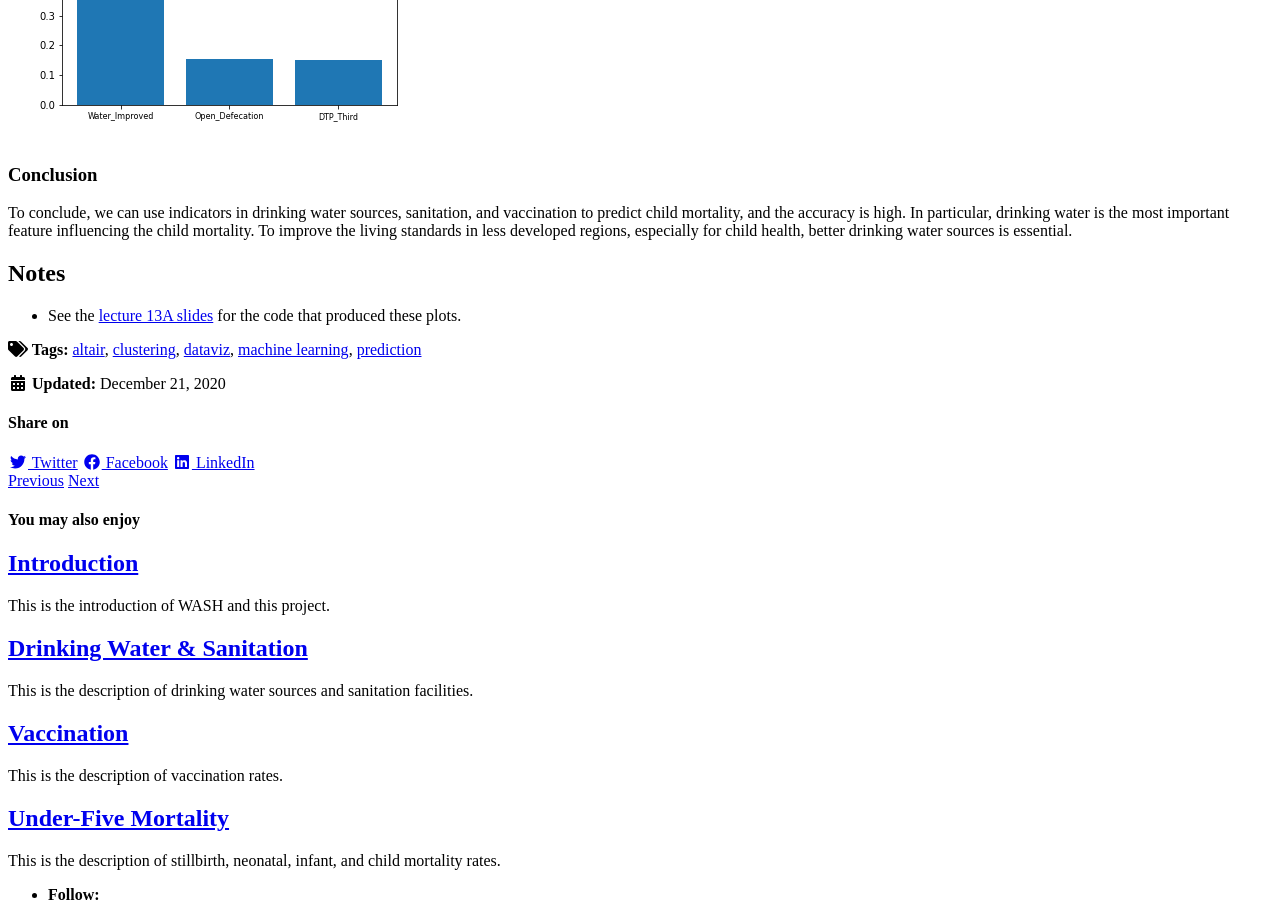
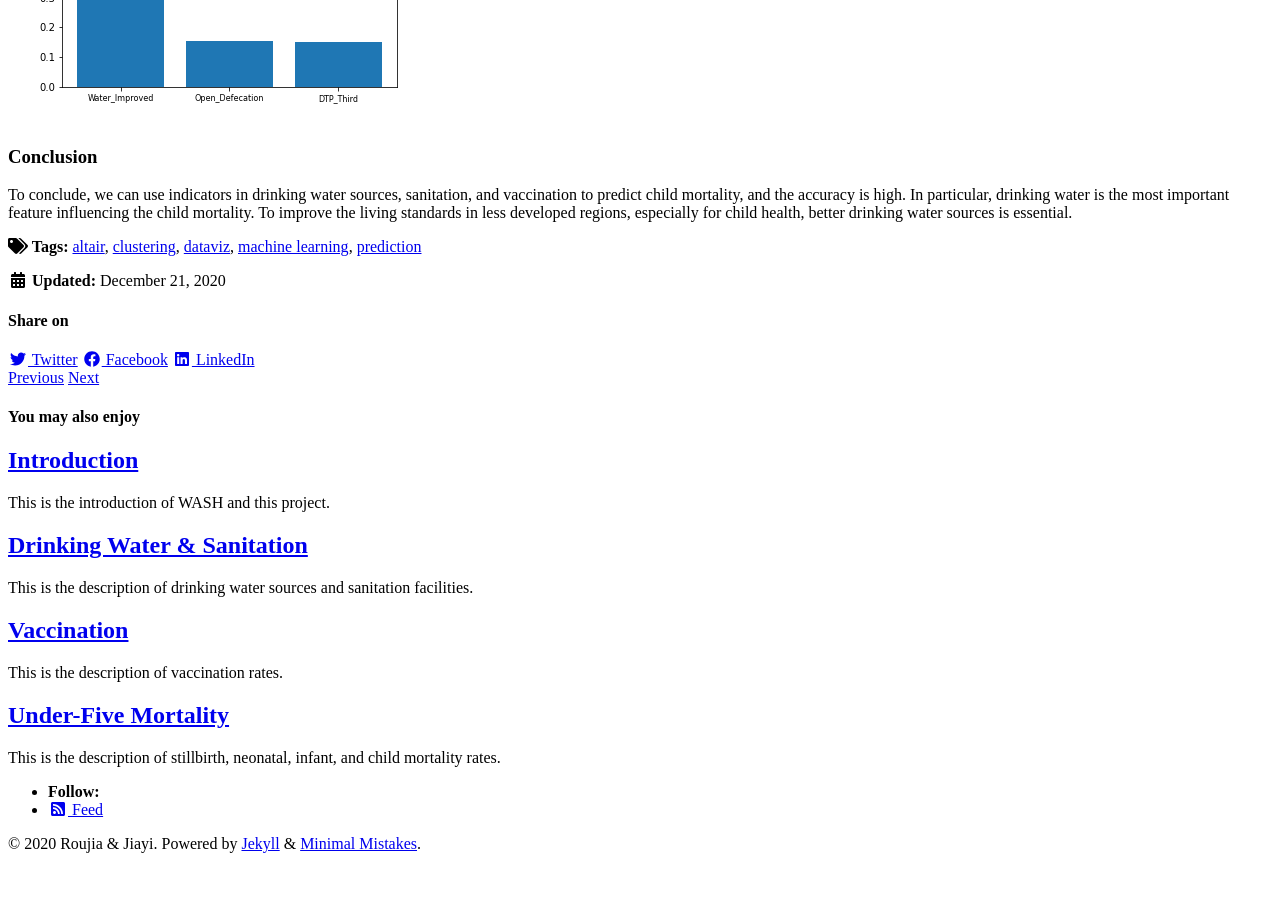
Before and after one commit to RoujiaChen/jiayi_roujia_FP, a Jekyll site: the page built from _posts/2020-12-21-a-machine-learning.md, in a window 1280 px wide and 900 px high, scrolled down 4710 px. Built offline with Jekyll 4.4.1, drawn with Linux system fonts in a browser that asks for light colours; cached includes are drawn as plain includes; nearby versions of some CDN libraries.

Commit message:
Update 2020-12-21-a-machine-learning.md

```diff
--- a/_posts/2020-12-21-a-machine-learning.md
+++ b/_posts/2020-12-21-a-machine-learning.md
@@ -55,7 +55,3 @@ Among our three models, Random Forest has the best performance (R-squared = 0.85
 
 ### Conclusion
 To conclude, we can use indicators in drinking water sources, sanitation, and vaccination to predict child mortality, and the accuracy is high. In particular, drinking water is the most important feature influencing the child mortality. To improve the living standards in less developed regions, especially for child health, better drinking water sources is essential.
-
-## Notes
-
-- See the [lecture 13A slides](https://github.com/MUSA-550-Fall-2020/week-13/blob/master/lecture-13A.ipynb) for the code that produced these plots.
```
